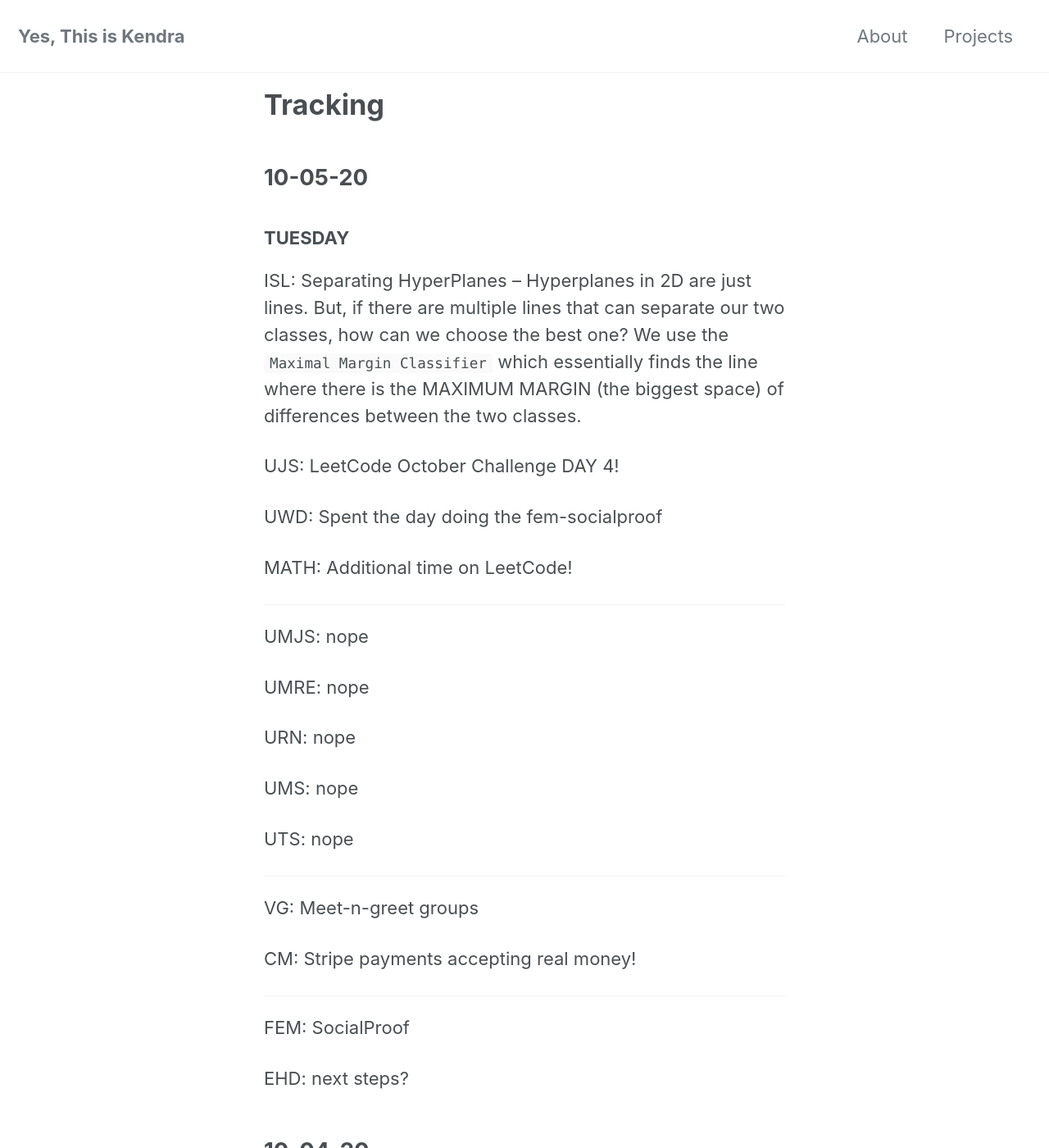
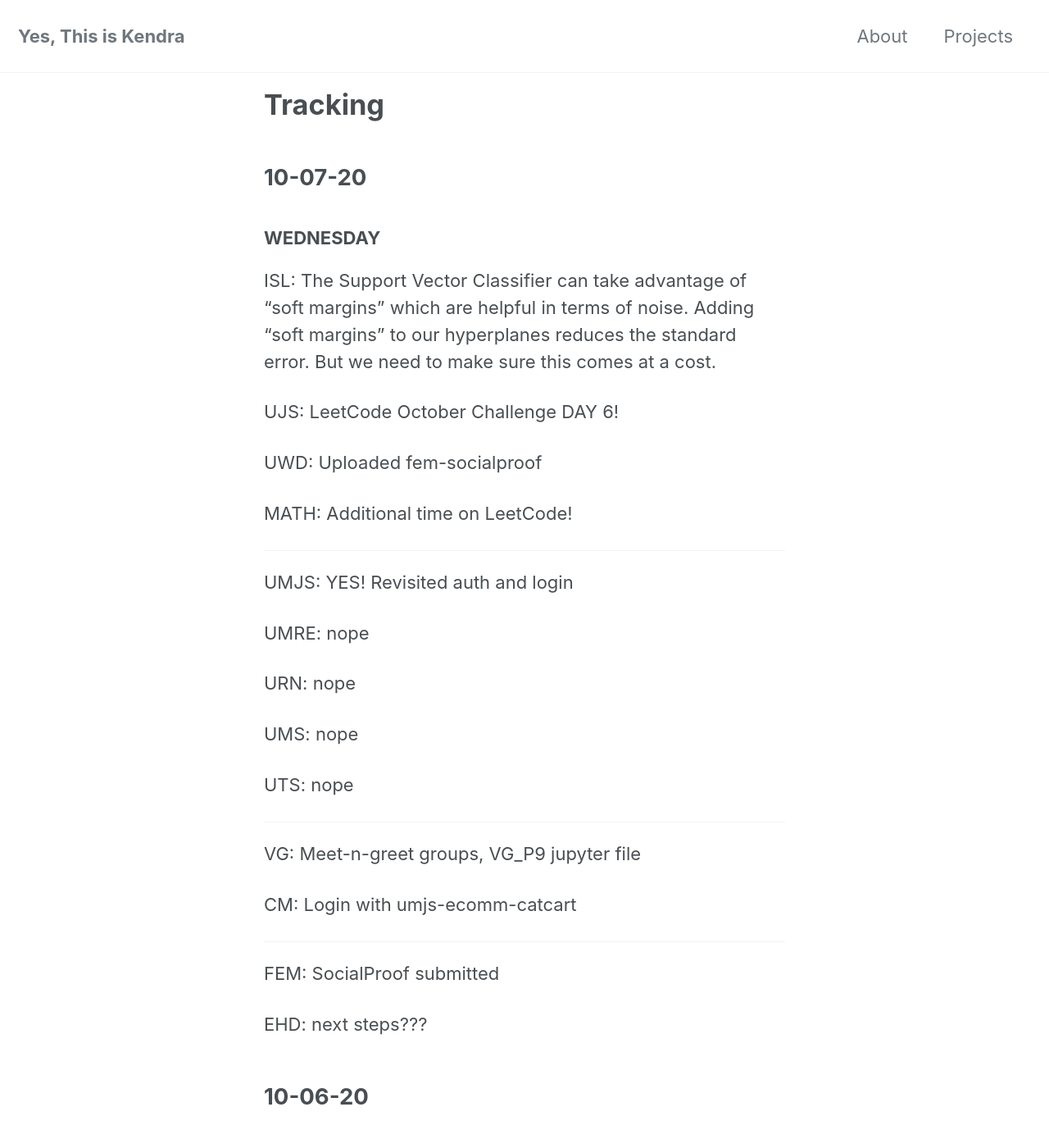
Before and after one commit to yesthisiskendra/yesthisiskendra.github.io, a Jekyll site: the page built from _pages/tracking.md, in a window 1280 px wide and 1400 px high. Shown: the whole window at 82% size. Built offline with Jekyll 4.4.1, drawn with Linux system fonts in a browser that asks for light colours; cached includes are drawn as plain includes; nearby versions of some CDN libraries.

Commit message:
Add tracking

```diff
--- a/_pages/tracking.md
+++ b/_pages/tracking.md
@@ -4,7 +4,43 @@ title: "Tracking"
 permalink: /tracking/
 ---
 
-## 10-05-20
+## 10-07-20
+
+### WEDNESDAY
+
+ISL: The Support Vector Classifier can take advantage of "soft margins" which are helpful in terms of noise. Adding "soft margins" to our hyperplanes reduces the standard error. But we need to make sure this comes at a cost.
+
+UJS: LeetCode October Challenge DAY 6!
+
+UWD: Uploaded fem-socialproof
+
+MATH: Additional time on LeetCode!
+
+---
+
+UMJS: YES! Revisited auth and login
+
+UMRE: nope
+
+URN: nope
+
+UMS: nope
+
+UTS: nope
+
+---
+
+VG: Meet-n-greet groups, VG_P9 jupyter file
+
+CM: Login with umjs-ecomm-catcart
+
+---
+
+FEM: SocialProof submitted
+
+EHD: next steps???
+
+## 10-06-20
 
 ### TUESDAY
 
```
